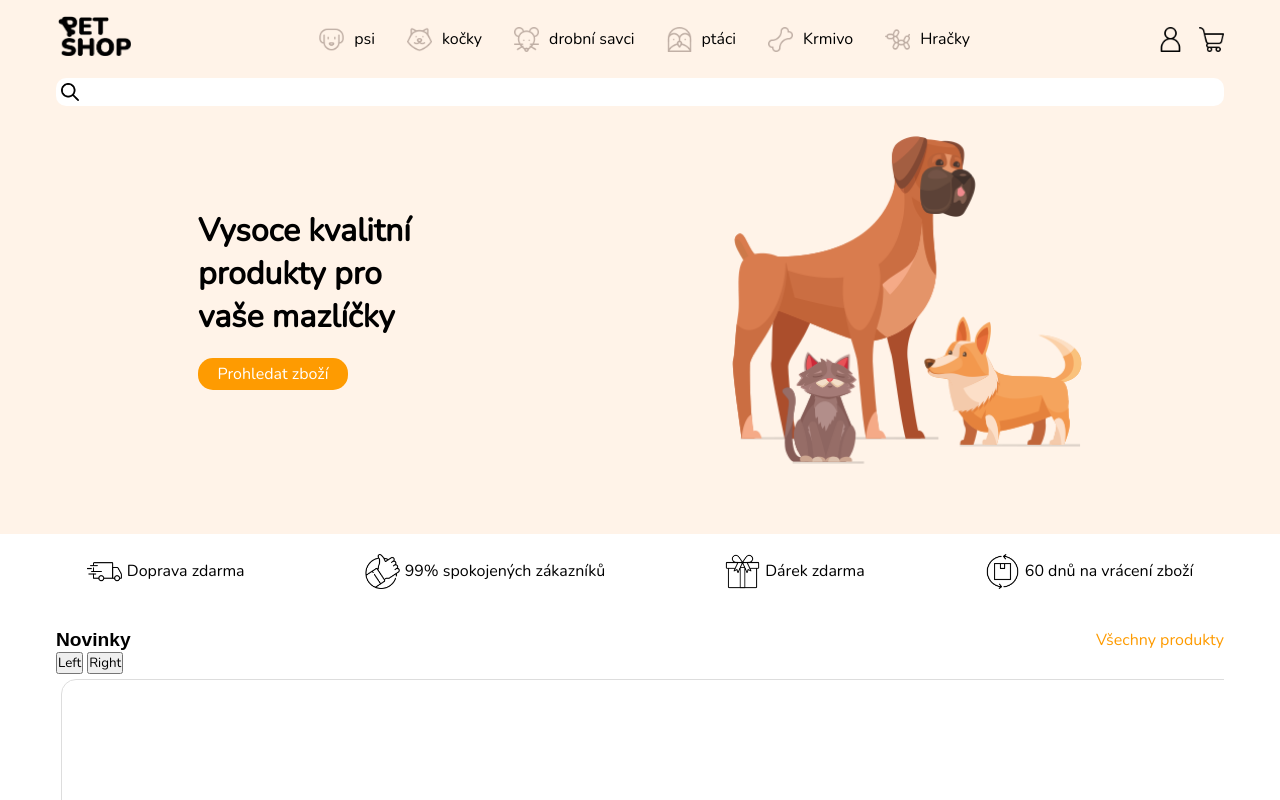
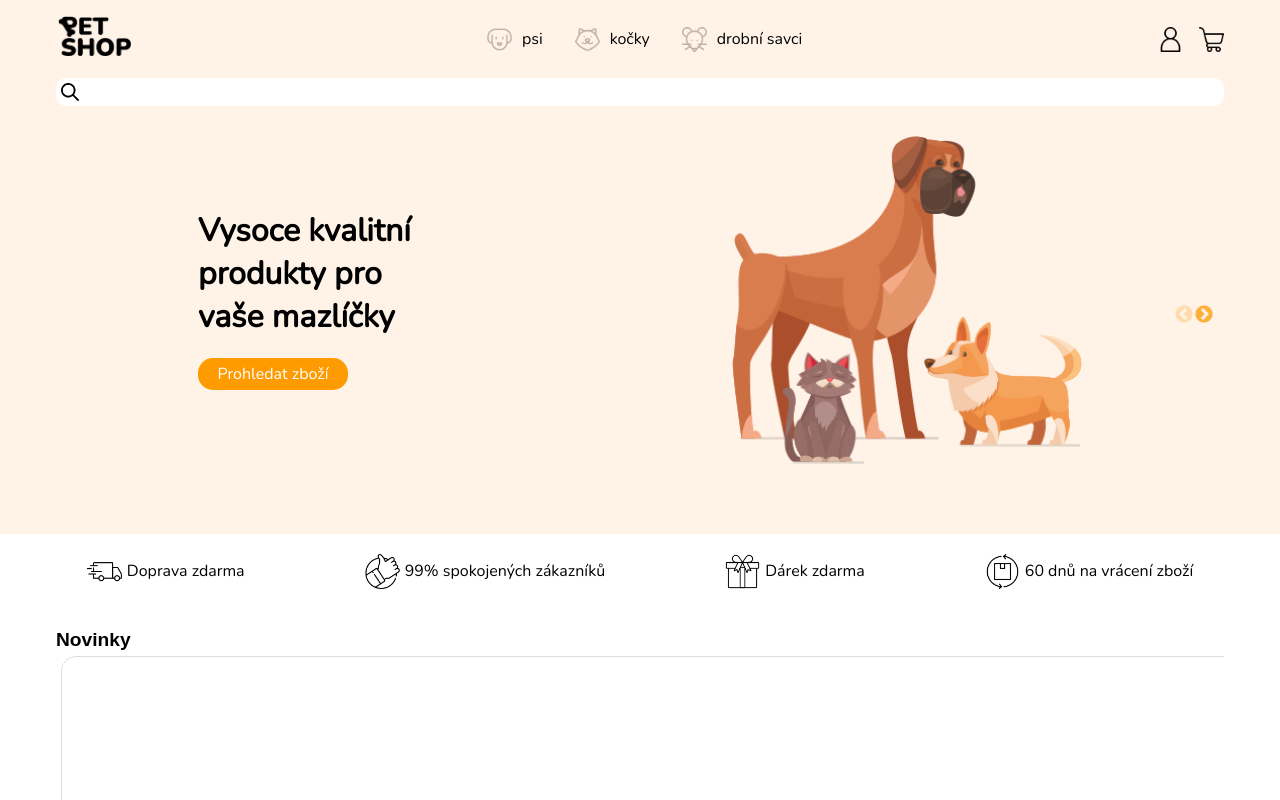
Before and after one commit to MichalekJan93/pet-shop, a plain HTML site: page index.html in a window 1280 px wide. Shown: the top 800 px of the page. Drawn offline with nearby package versions, Linux system fonts and the light colour scheme.

Commit message:
script header

```diff
--- a/index.html
+++ b/index.html
@@ -14,22 +14,6 @@
 <body>
     <div class="page">
         <div class="content-background">
-            <header>
-                <a href="#"><img class="logo" src="./img/web/logo.png" alt="logo pets-shop"></a>
-                <div class="menu">
-                    <a href="#"><img src="./img/catogery/dog.png" alt="Pamlsky pro psi">psi</a>
-                    <a href="#"><img src="./img/catogery/cat.png" alt="Pamlsky pro kočky">kočky</a>
-                    <a href="#"><img src="./img/catogery/rat.png" alt="Pamlsky pro drobné savce">drobní savci</a>
-                    <a href="#"><img src="./img/catogery/bird.png" alt="Pamlsky pro ptactvo">ptáci</a>
-                    <a href="#"><img src="./img/catogery/food.png" alt="Pamlsky pro psi">Krmivo</a>
-                    <a href="#"><img src="./img/catogery/toys.png" alt="Pamlsky pro psi">Hračky</a>
-                </div>
-                <div class="customer">
-                    <img class="login" src="./img/web/user.png" alt="pet shop">
-                    <img class="shopping-car" src="./img/web/shopping-cart.png" alt="pet shop">
-                    <img class="hamburger-menu" src="./img/web/hamburger-menu.png" alt="pets-shop">
-                </div>
-            </header>
             <div class="content">
                 <div class="find-product">
                     <input type="text">
@@ -64,12 +48,8 @@
         <div class="product-slider">
             <div class="title-products">
                 <p>Novinky</p>
-                <a href="">Všechny produkty</a>
             </div>
-            <button class="leftAr">Left</button>
-                <button class="rightAr">Right</button>
             <div class="slider">
-
                 <div class="product-box">
                     <img src="./img/products/_vyr_42700x700.jpeg" alt="" class="product-img">
                     <div class="product-rating">
@@ -152,11 +132,10 @@
                     <a href="#">Chci dočíst</a>
                 </div>
                 <img src="./img/web/terarium.png" alt="">
-
             </div>
         </div>
     </div>
-    <script src="./src/script.js"></script>
+    <script src="./src/script.js" type="module"></script>
     <script src="./src/animation/slider.js"></script>
 </body>
 </html>
--- a/src/animation/slider.js
+++ b/src/animation/slider.js
@@ -2,31 +2,31 @@ $(() => {
     $('.slider').slick({
         dots: false,
         infinite: false,
-        speed: 100,
+        speed: 500,
         slidesToShow: 5,
-        slidesToScroll: 5,
-
+        slidesToScroll: 1,
         responsive: [
           {
             breakpoint: 1024,
             settings: {
               slidesToShow: 4,
-              slidesToScroll: 4,
+              slidesToScroll: 1,
             }
           },
           {
             breakpoint: 800,
             settings: {
+              arrows: false,
               slidesToShow: 3,
-              slidesToScroll: 3,
+              slidesToScroll: 1,
             }
           },
           {
             breakpoint: 480,
             settings: {
+              arrows: false,
               slidesToShow: 2,
-              slidesToScroll: 2,
-              arrows: false,
+              slidesToScroll: 1,
             }
           }
         ]
--- /dev/null
+++ b/src/components/Header.js
@@ -0,0 +1,67 @@
+const _createMenu = Symbol();
+const _customer = Symbol();
+
+export class Header {
+
+    constructor(categories, location) {
+        this.categories = categories;
+        this.location = location;
+    }
+
+    [_createMenu](categories){
+            let menuDiv = $("<div>");
+            $(menuDiv).attr("class", "menu");
+            $.map($(categories), function(category, index){
+                let hyperlink = $("<a>");
+                $(hyperlink).attr("href", "#");
+                $(hyperlink).text(category.name);
+                let image = $("<img>");
+                $(image).attr("src", category.icon);
+                $(image).attr("alt", category.altTag);
+                $(hyperlink).prepend($(image));
+                $(menuDiv).append($(hyperlink));
+            })
+            return $(menuDiv);
+    }
+
+    [_customer](){
+        let customerDiv = $("<div>");
+        let imageLogin = $("<img>");
+        let imageShoppingCar = $("<img>");
+        let imageHamburgerMenu = $("<img>");
+
+        $(customerDiv).attr("class", "customer");
+        $(imageLogin).attr("src", "./img/web/user.png");
+        $(imageLogin).attr("alt", "pet shop");
+        $(imageLogin).attr("class", "login");
+        $(imageShoppingCar).attr("src", "./img/web/shopping-cart.png");
+        $(imageShoppingCar).attr("alt", "pet shop");
+        $(imageShoppingCar).attr("class", "shopping-car");
+        $(imageHamburgerMenu).attr("src", "./img/web/hamburger-menu.png");
+        $(imageHamburgerMenu).attr("alt", "pet shop");
+        $(imageHamburgerMenu).attr("class", "hamburger-menu");
+        $(customerDiv).append($(imageLogin));
+        $(customerDiv).append($(imageShoppingCar));
+        $(customerDiv).append($(imageHamburgerMenu));
+
+        return $(customerDiv);
+    }
+
+    createHeader(){
+        $(()=>{
+            let headerDiv = $("<header>");
+            let image = $("<img>");
+            let hyperlink = $("<a>");
+            $(hyperlink).attr("href", "#");
+            $(image).attr("src", './img/web/logo.png');
+            $(image).attr("alt", "pet shop");
+            $(image).attr("class", "logo");
+
+            $(hyperlink).append($(image));
+            $(headerDiv).append($(hyperlink));
+            $(headerDiv).append(this[_createMenu](this.categories));
+            $(headerDiv).append(this[_customer]);
+            this.location.prepend($(headerDiv));
+        })
+    }
+}
--- a/src/script.js
+++ b/src/script.js
@@ -1,5 +1,32 @@
+import { Header } from './components/Header.js';
+
 $(() => {
     $('.hamburger-menu').on('click', function () {
         $('.menu').css('width', '200px');
     });
 })
+
+let category = [
+    {
+        id: 1,
+        name: 'psi',
+        icon:  './img/category/dog.png',
+        altTag: 'Pamlsky pro psi'
+    },
+    {
+        id: 2,
+        name: 'kočky',
+        icon: './img/category/cat.png',
+        altTag: 'Pamlsky pro kocky'
+    },
+    {
+        id: 3,
+        name: 'drobní savci',
+        icon: './img/category/rat.png',
+        altTag: 'Pamlsky pro drobne savce'
+    }
+]
+
+const header = new Header(category, $('.content-background'));
+
+header.createHeader();
--- a/styles/style.scss
+++ b/styles/style.scss
@@ -28,15 +28,6 @@
             font-size: 1.2rem;
             font-family: Arial, Helvetica, sans-serif;
             font-weight: bold;
-        }
-
-        a{
-            color: #fe9b01;
-            text-decoration: none;
-
-            &:hover{
-                color: #b67001;
-            }
         }
     }
 
@@ -114,9 +105,21 @@
                 margin: 10px 0;
             }
         }
+    }
+}
 
+.slick-next, .slick-prev{
+    position: absolute;
+    top: -3% !important;
+}
 
-    }
+.slick-next{
+    right: 10px !important;
+}
+
+.slick-prev{
+    left: auto !important;
+    right: 30px !important;
 }
 
 .slick-prev:before,.slick-next:before{
```
Also changed, not shown: img/category/bird.png (renamed from img/catogery/bird.png), img/category/cat.png (renamed from img/catogery/cat.png), img/category/dog.png (renamed from img/catogery/dog.png), img/category/food.png (renamed from img/catogery/food.png), img/category/rat.png (renamed from img/catogery/rat.png), img/category/toys.png (renamed from img/catogery/toys.png), styles/style.css, 1 other file.
